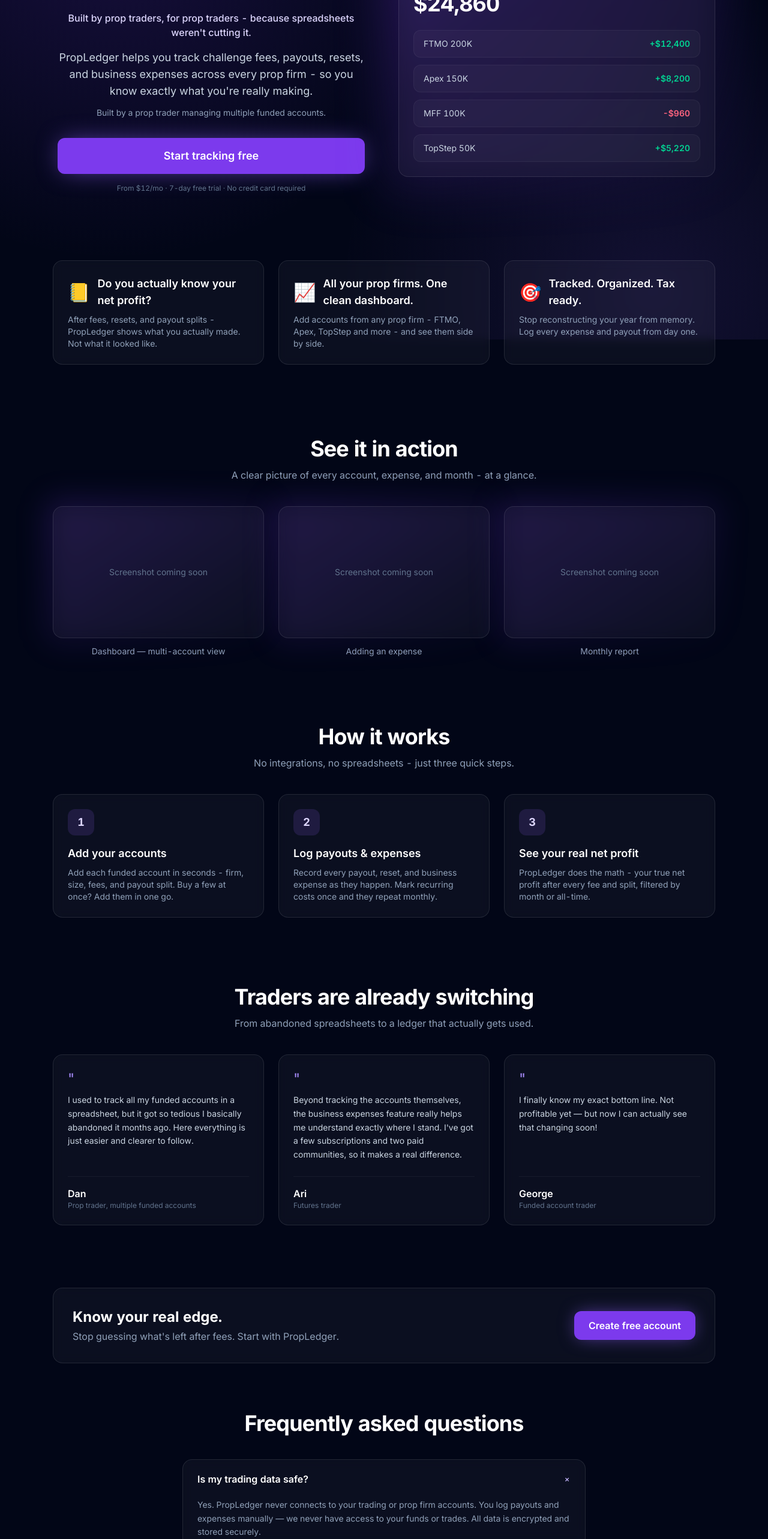
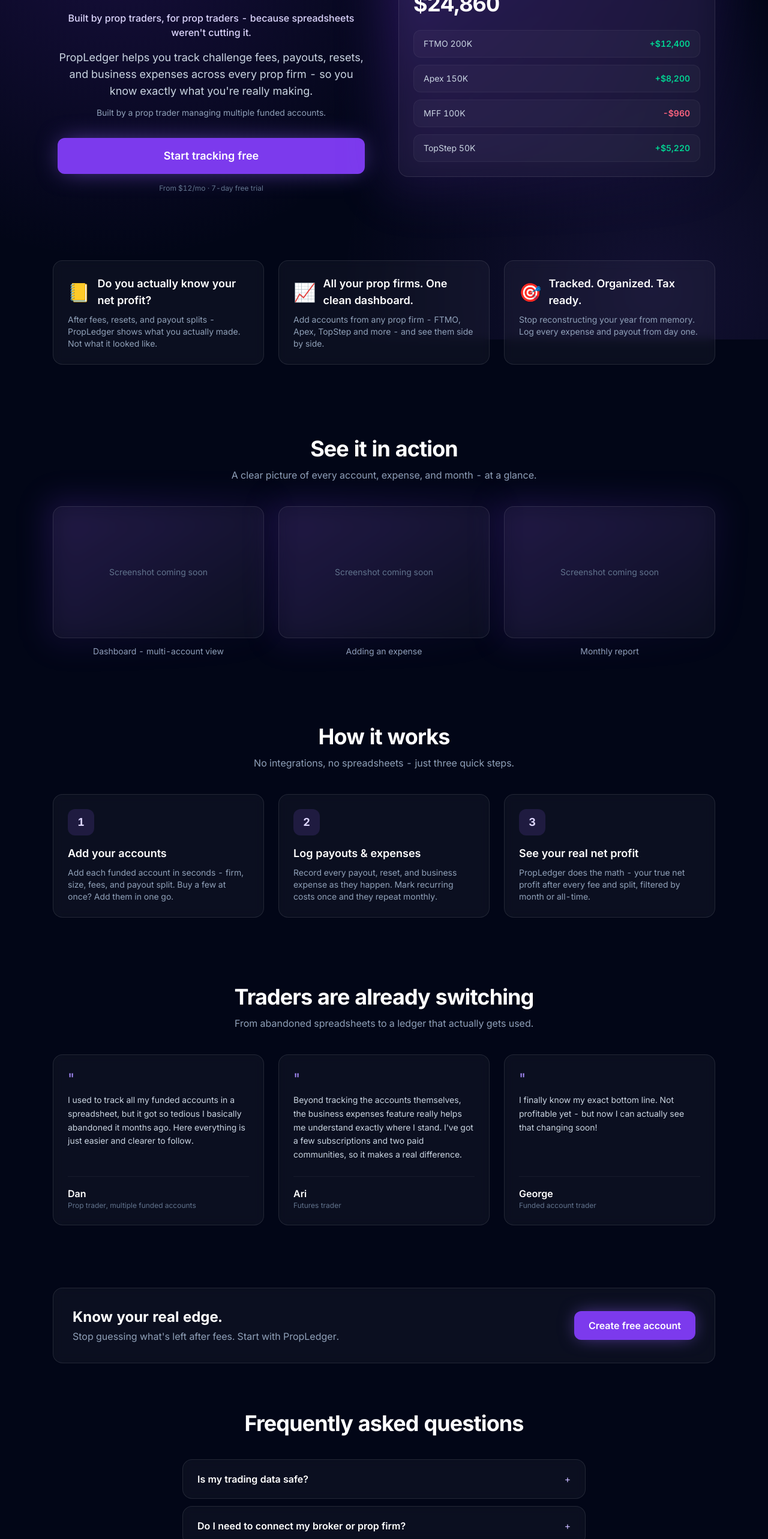
Before and after one commit to yarinx23-byte/PropLedger, a React (Vite) app: page / in a window 1280 px wide. Shown: the part 234-2800 px from the top of the page at 60% size. Built offline with nearby package versions, Linux system fonts and the light colour scheme; no server answers.

Commit message:
Landing tweaks: remove no-credit-card claims, FAQ starts collapsed, short dashes

```diff
--- a/src/pages/Landing.jsx
+++ b/src/pages/Landing.jsx
@@ -52,14 +52,14 @@
   },
   {
     quote:
-      "I finally know my exact bottom line. Not profitable yet — but now I can actually see that changing soon!",
+      "I finally know my exact bottom line. Not profitable yet - but now I can actually see that changing soon!",
     name: 'George',
     context: 'Funded account trader',
   },
 ]
 
 const screenshots = [
-  { label: 'Dashboard — multi-account view' },
+  { label: 'Dashboard - multi-account view' },
   { label: 'Adding an expense' },
   { label: 'Monthly report' },
 ]
@@ -67,7 +67,7 @@
 const faqs = [
   {
     q: 'Is my trading data safe?',
-    a: 'Yes. PropLedger never connects to your trading or prop firm accounts. You log payouts and expenses manually — we never have access to your funds or trades. All data is encrypted and stored securely.',
+    a: 'Yes. PropLedger never connects to your trading or prop firm accounts. You log payouts and expenses manually - we never have access to your funds or trades. All data is encrypted and stored securely.',
   },
   {
     q: 'Do I need to connect my broker or prop firm?',
@@ -75,7 +75,7 @@
   },
   {
     q: 'What happens after the free trial?',
-    a: "After 7 days you choose a plan to continue. No credit card is required for the trial, so you'll never be charged automatically.",
+    a: 'After 7 days you choose a plan to continue.',
   },
   {
     q: 'Can I cancel anytime?',
@@ -83,7 +83,7 @@
   },
   {
     q: 'Which prop firms does it work with?',
-    a: 'All of them. FTMO, Apex, TopStep, MFF and any other firm — if you can log a payout and an expense, PropLedger can track it.',
+    a: 'All of them. FTMO, Apex, TopStep, MFF and any other firm - if you can log a payout and an expense, PropLedger can track it.',
   },
 ]
 
@@ -116,7 +116,7 @@
 ]
 
 export default function Landing() {
-  const [openFaq, setOpenFaq] = useState(0)
+  const [openFaq, setOpenFaq] = useState(null)
 
   return (
     <div className="min-h-screen">
@@ -164,7 +164,7 @@
                 Start tracking free
               </Link>
               <p className="mt-4 text-xs text-slate-500">
-                From $12/mo · 7-day free trial · No credit card required
+                From $12/mo · 7-day free trial
               </p>
             </div>
           </div>
```
